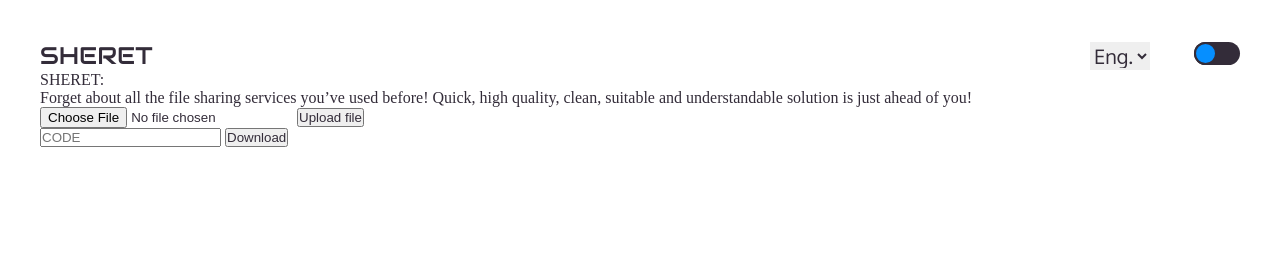
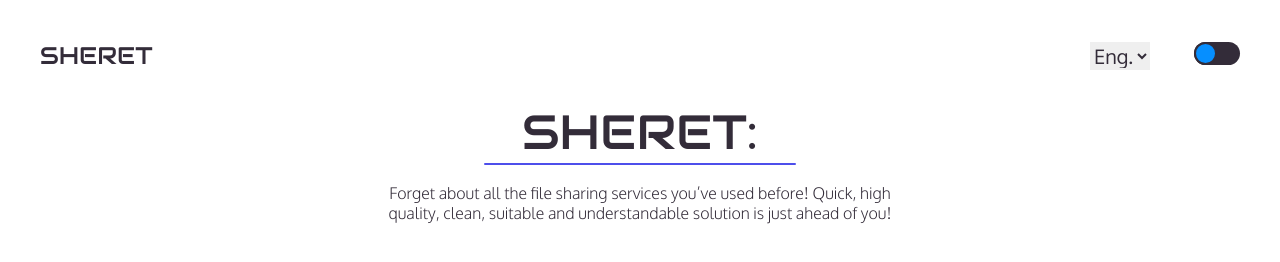
Before and after one commit to ZubalYana/Fexnet, a website: page public/index.html in a window 1280 px wide. Drawn offline with nearby package versions, Linux system fonts and the light colour scheme.

Commit message:
style the info container

```diff
--- a/public/index.html
+++ b/public/index.html
@@ -31,7 +31,7 @@
             <div class="subtitle">Forget about all the file sharing services you’ve used before! Quick, high quality, clean, suitable and understandable  solution is just ahead of you!</div>
         </div>
 
-        <form id="uploadForm">
+        <!-- <form id="uploadForm">
             <input type="file" id="fileInput" required>
             <button type="submit">Upload file</button>
         </form>
@@ -39,7 +39,7 @@
             <input type="text" id="codeInput" placeholder="CODE">
             <button type="submit">Download</button>
         </form>
-        <p id="message"></p>
+        <p id="message"></p> -->
     </div>
     <script src="./main.js"></script>
 </body>
--- a/public/style.scss
+++ b/public/style.scss
@@ -6,6 +6,9 @@
 }
 .wrap{
     padding: 40px;
+    display: flex;
+    flex-direction: column;
+    align-items: center;
     header{
         width: 100%;
         display: flex;
@@ -44,4 +47,28 @@
             }
         }
     }
+    .info{
+        margin-top: 30px;
+        display: flex;
+        flex-direction: column;
+        align-items: center;
+        text-align: center;
+        .title{
+            font-family: Audiowide;
+            font-size: 48px;
+        }
+        .underline{
+            width: 312px;
+            height: 2px;
+            background-color: #4E4FEB;
+            border-radius: 5px;
+        }
+        .subtitle{
+            font-family: Oxygen;
+            font-size: 16px;
+            width: 539px;
+            font-weight: 300;
+            margin-top: 18px;
+        }
+    }
 }
```
Also changed, not shown: public/style.css, 1 other file.
